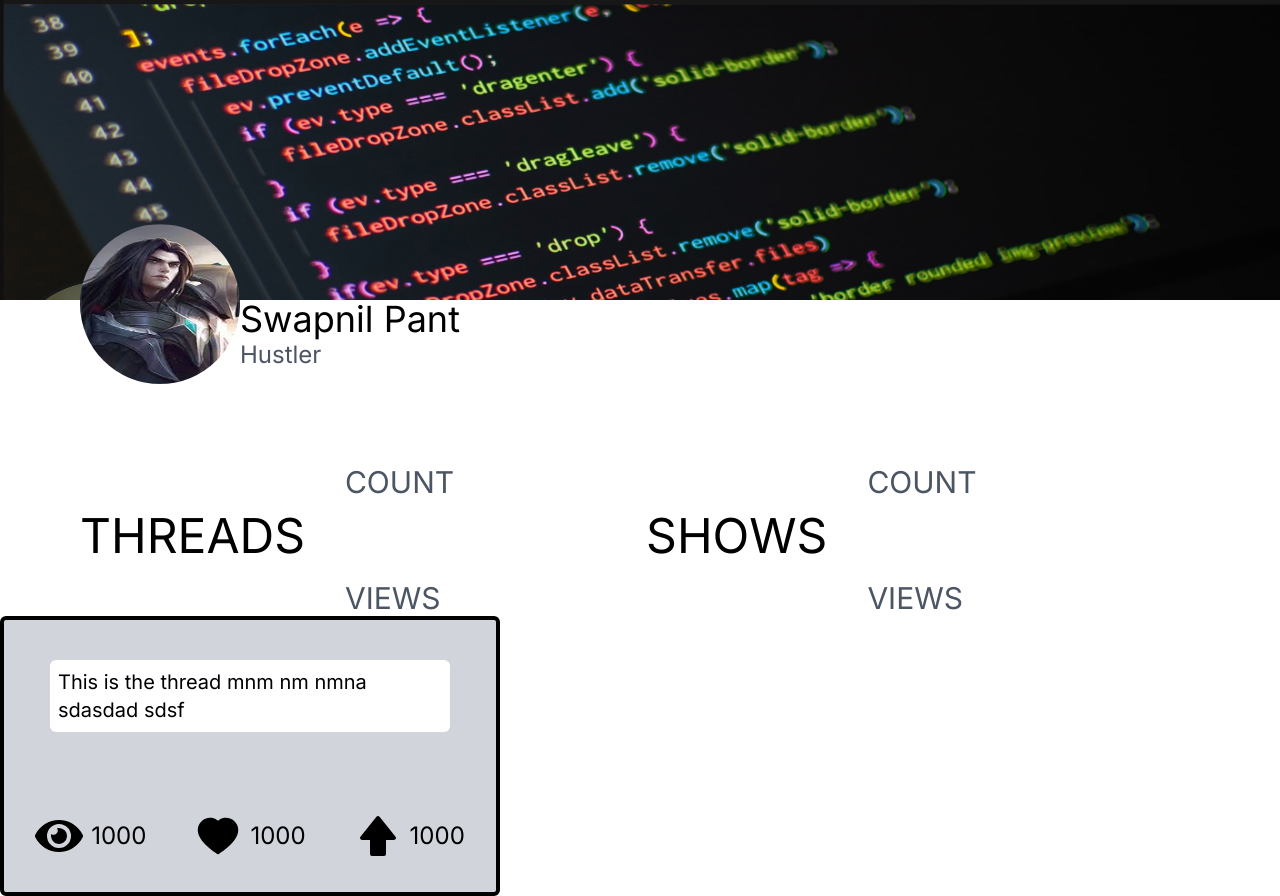
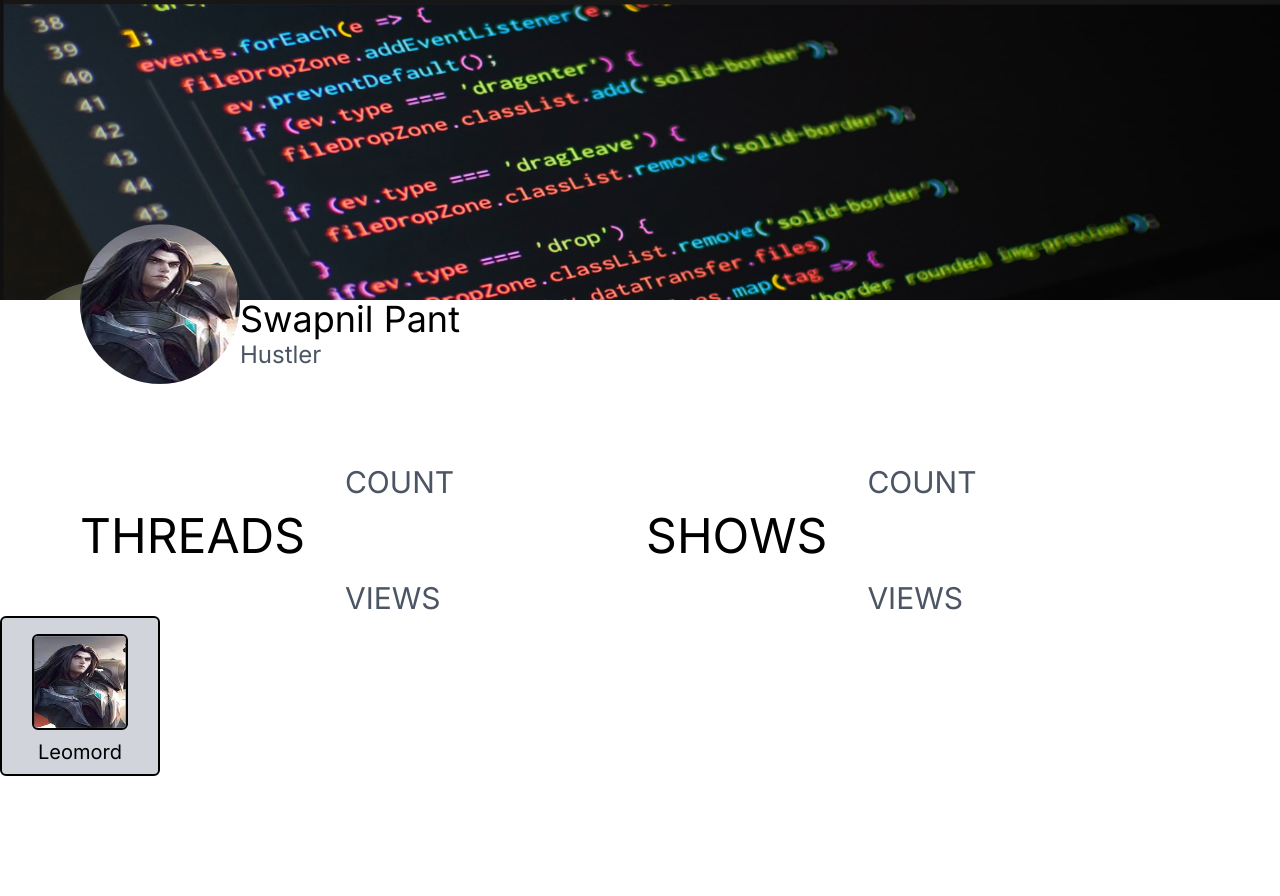
Before and after one commit to swapn652/Showwboard, a Next.js app: page / in a window 1280 px wide. After the commit the page ends 800 px from the top, so only its background shows below. Built offline with nearby package versions, Linux system fonts and the light colour scheme.

Commit message:
Created User.tsx

```diff
--- /dev/null
+++ b/app/components/User.tsx
@@ -0,0 +1,16 @@
+import Image from "next/image"
+
+const User = () => {
+    return (
+        <div className="h-40 w-40 bg-gray-300 border-2 border-black rounded-md">
+            <div className='flex flex-col items-center mt-4'>
+                <Image src="/test/leomord.png" alt="user" height={100} width={100} className="h-24 w-24 border-2 border-black rounded-md"/>
+                <div className="mt-2 text-xl">
+                    Leomord
+                </div>
+            </div>
+        </div>
+    )
+}
+
+export default User
--- a/app/page.tsx
+++ b/app/page.tsx
@@ -1,13 +1,15 @@
 import Profile from './components/Profile'
 import Stats from './components/Stats'
 import Thread from './components/Thread'
+import User from './components/User'
 
 export default function Home() {
   return (
     <>
       <Profile/>
       <Stats/>
-      <Thread/>
+      {/* <Thread/> */}
+      <User/>
     </>
   )
 }
```
